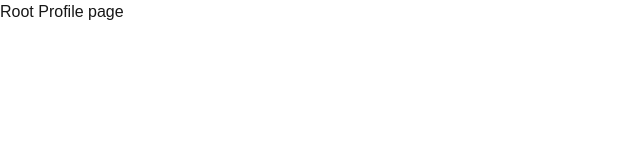
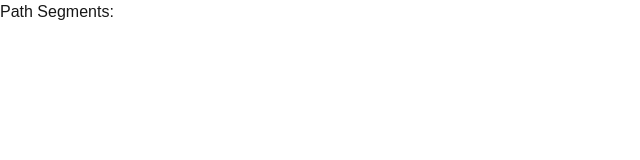
Before and after one commit to Mohan-0001/backend-engineering, a Next.js app in the folder Next.js-Learning/01_app_router/: page /profile in a window 1280 px wide. Shown: the top 160 px of the page, without its empty margins (0-640 px from the left). Built offline with nearby package versions, Linux system fonts and the light colour scheme.

Commit message:
learn: optional catch-all routes/segment -> [[...slug]]

```diff
--- /dev/null
+++ b/Next.js-Learning/01_app_router/src/app/profile/[[...slug]]/page.tsx
@@ -0,0 +1,32 @@
+import { Suspense } from 'react';
+
+type UrlParamsType = {
+    params : Promise<{
+        slug? : string[]
+    }>
+}
+
+async function DynamicProfileRoute({params}: UrlParamsType) {
+    const {slug} = await params;
+    console.log(slug);
+    if(!slug){
+        return (
+            <div>
+                No Url Route Define
+            </div>
+        )
+    }
+    return (
+        <div>
+            Path Segments: {slug.join("/")}
+        </div>
+    )
+}
+
+export default async function DynamicProfilePage({params}: UrlParamsType) {
+    return (
+        <Suspense fallback={<div> Loading... </div>}>
+            <DynamicProfileRoute params = {params} />
+        </Suspense>
+    )
+}
--- a/Next.js-Learning/01_app_router/src/app/profile/page.tsx
+++ /dev/null
@@ -1,11 +0,0 @@
-import React from 'react'
-
-const page = () => {
-  return (
-    <div>
-        Root Profile page
-    </div>
-  )
-}
-
-export default page
```
